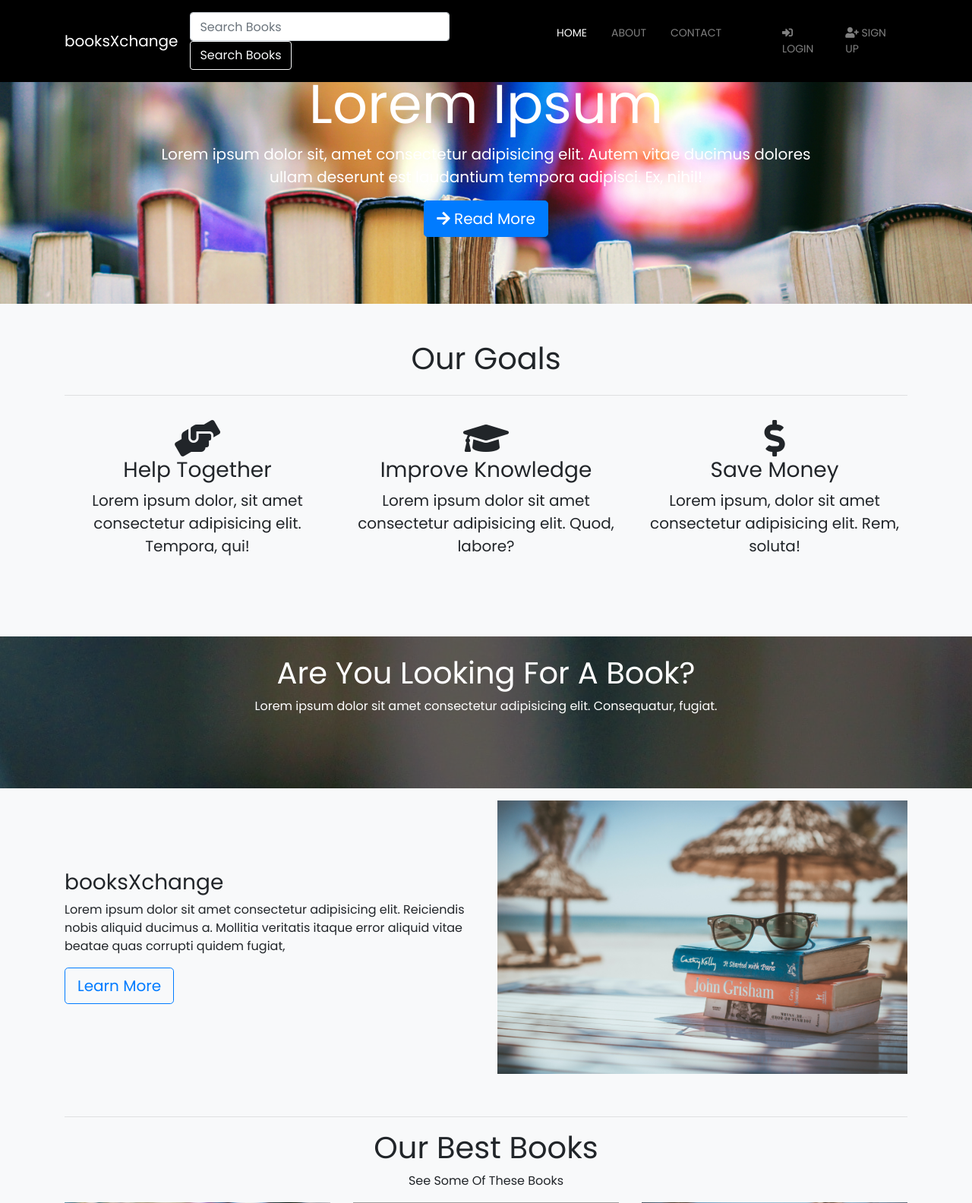
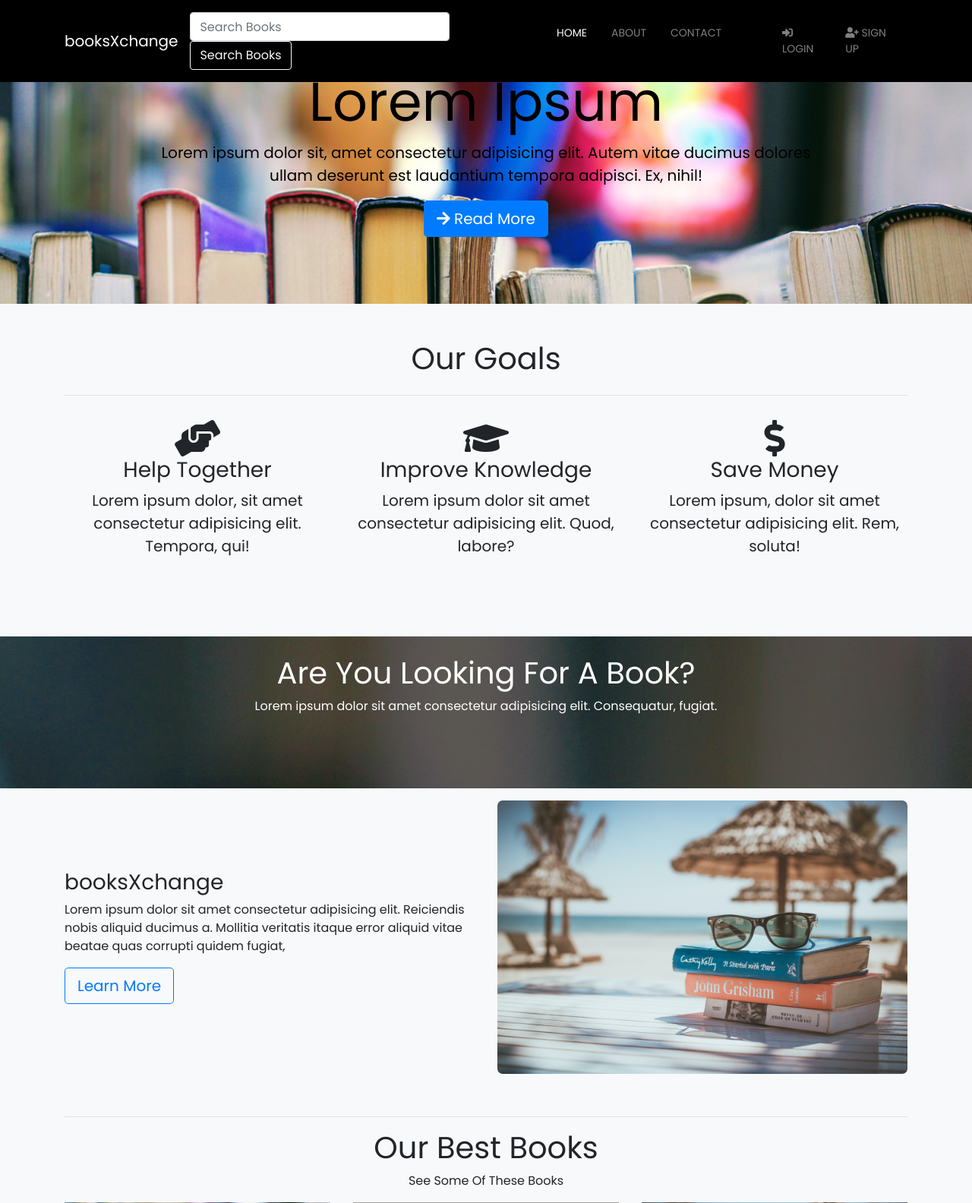
Before and after one commit to faridmumtaz/booksXchange, a PHP site: page / in a window 1280 px wide. Shown: the top 1584 px of the page at 76% size. Run offline with PHP 8.4, Linux system fonts and the light colour scheme; some libraries are stand-ins or nearby versions; grey boxes are pictures that could not be loaded.

Commit message:
I have created the get in touch section in index.php

```diff
--- a/index.php
+++ b/index.php
@@ -60,7 +60,7 @@
           <div class="carousel-inner">
             <div class="carousel-item carousel-image-1 active">
               <div class="container">
-                <div class="carousel-caption d-none d-sm-block text-center mb-5">
+                <div class="carousel-caption d-none d-sm-block text-center mb-5" style="color: #000; font-size: 32px;">
                     <h1 class="display-3">Lorem Ipsum</h1>
                     <p class="lead">Lorem ipsum dolor sit, amet consectetur adipisicing elit. Autem vitae ducimus dolores ullam deserunt est laudantium tempora adipisci. Ex, nihil!</p>
                     <a href="#ReadMore" class="btn btn-primary btn-lg">
@@ -121,7 +121,7 @@
                 <a href="about.php" class="btn btn-outline-primary btn-lg">Learn More</a>
               </div>
               <div class="col-md-6">
-                <img src="img/book_image3.jpg" alt="" class="img-fluid">
+                <img src="img/book_image3.jpg" alt="" class="img-fluid" style="border-radius: 7px;">
               </div>
             </div>
           </div>
@@ -304,7 +304,7 @@
     <!-- GET IN TOUCH SECTION -->
     <section id="getintouch" class="py-4">
     <h3 class="text-center">Get In Touch</h3>
-      <div class="container bg-secondary p-3">
+      <div class="container p-3" style="background: #97cad2; border-radius:7px; box-shadow: 3px 3px 2px rgba(0, 0, 0, 0.4)">
         <div class="row">
           <div class="col-md-4">
             <div class="card p-4">
```
